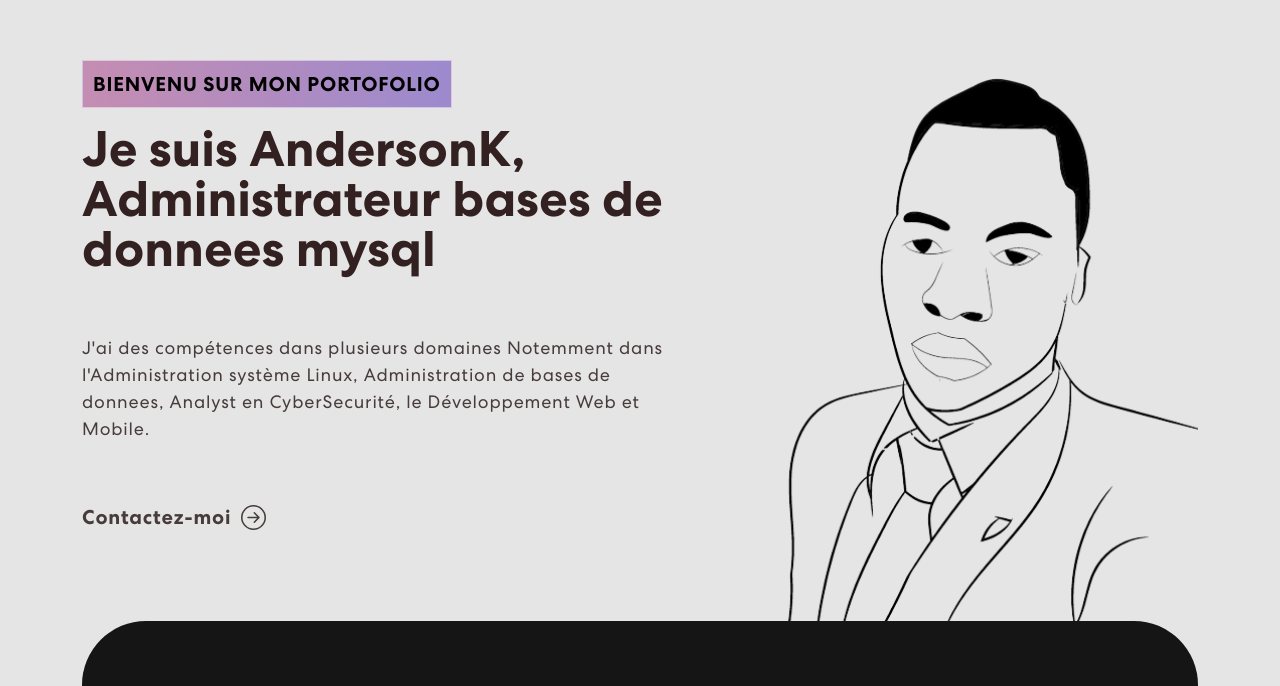
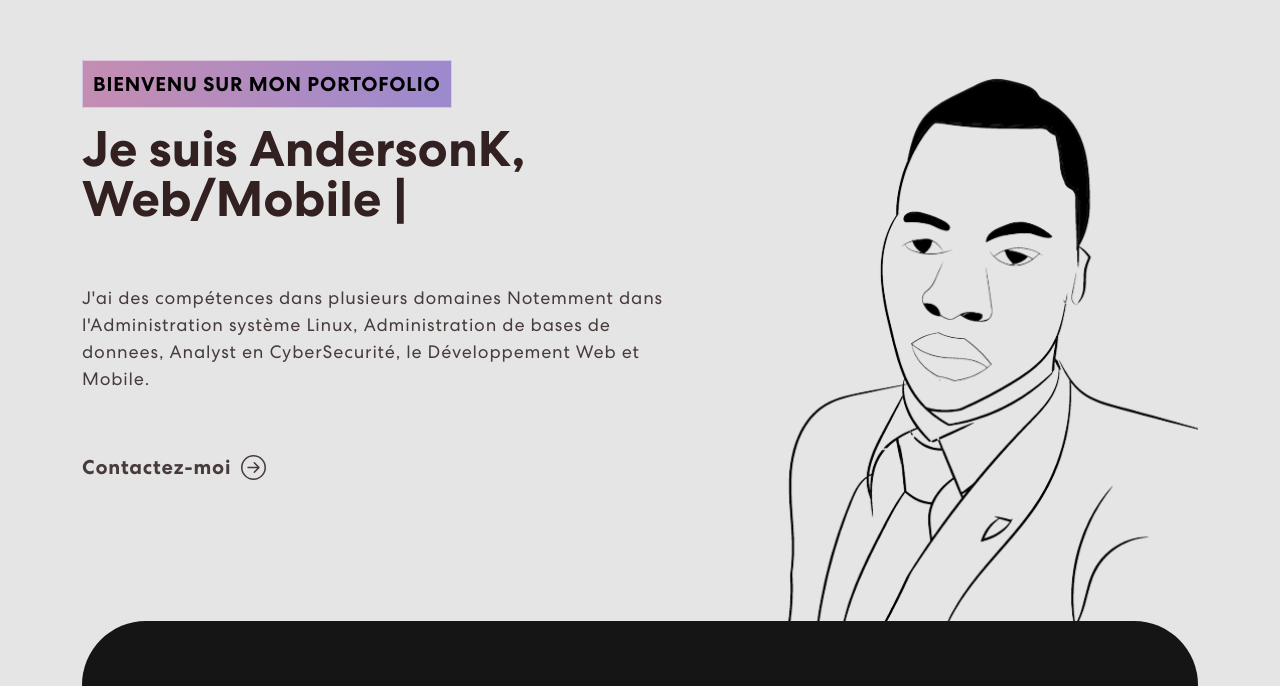
Before and after one commit to andersonkwasi/portofolioAnderson, a React (Create React App) app: page / in a window 1280 px wide. Shown: the part 130-816 px from the top of the page. Built offline with nearby package versions, Linux system fonts and the light colour scheme; no server answers.

Commit message:
add text animation

```diff
--- a/package.json
+++ b/package.json
@@ -21,7 +21,8 @@
     "react-responsive-carousel": "^3.2.23",
     "react-router-dom": "^6.3.0",
     "react-router-hash-link": "^2.4.3",
-    "react-scripts": "5.0.1",
+    "react-scripts": "^2.1.3",
+    "react-typed": "^1.2.0",
     "web-vitals": "^2.1.4"
   },
   "scripts": {
--- a/src/App.js
+++ b/src/App.js
@@ -1,3 +1,4 @@
+import React from 'react';
 import './App.css';
 import 'bootstrap/dist/css/bootstrap.min.css';
 import { NavBar } from "./components/NavBar";
--- a/src/components/Banner.js
+++ b/src/components/Banner.js
@@ -1,8 +1,9 @@
+import React from 'react';
 import { Container, Row, Col } from "react-bootstrap";
 import monImage from "../assets/img/monImage.png"
 import { ArrowRightCircle } from 'react-bootstrap-icons';
 import TrackVisibility from 'react-on-screen';
-
+import Typed from "react-typed"
 
 export const Banner = () => {
 
@@ -16,7 +17,18 @@ export const Banner = () => {
                 <div className={isVisible ? "animate__animated animate__fadeIn" : ""}>
                   <span className="tagline">Bienvenu sur mon Portofolio</span>
                   <h1>{`Je suis AndersonK, `}
-                    <span className="wrap">Administrateur bases de donnees mysql</span>
+                    <span className="wrap">
+                      <Typed
+                        strings={[
+                          "Web/Mobile Developer",
+                          "Data Base Administration",
+                          "Analyst cybersecurity",
+                        ]}
+                        typeSpeed={150}
+                        backSpeed={100}
+                        loop
+                      />
+                    </span>
 
                   </h1>
                   <p>J'ai des compétences dans plusieurs domaines
--- a/src/components/Contact.js
+++ b/src/components/Contact.js
@@ -1,3 +1,4 @@
+import React from 'react';
 import { useState } from "react";
 import { Container, Row, Col } from "react-bootstrap";
 import contactImg from "../assets/img/contact-img.svg";
@@ -22,6 +23,7 @@ export const Contact = () => {
         [category]: value
       })
   }
+
 
   const handleSubmit = async (e) => {
     e.preventDefault();
--- a/src/components/Footer.js
+++ b/src/components/Footer.js
@@ -1,3 +1,4 @@
+import React from 'react';
 import { Container, Row, Col } from "react-bootstrap";
 import { MailchimpForm } from "./MailchimpForm";
 import navIcon1 from "../assets/img/nav-icon1.svg";
--- a/src/components/MailchimpForm.js
+++ b/src/components/MailchimpForm.js
@@ -1,3 +1,4 @@
+import React from 'react';
 import MailchimpSubscribe from "react-mailchimp-subscribe";
 import { Newsletter } from "./Newsletter";
 
--- a/src/components/NavBar.js
+++ b/src/components/NavBar.js
@@ -1,3 +1,4 @@
+import React from 'react';
 import { useState, useEffect } from "react";
 import { Navbar, Nav, Container } from "react-bootstrap";
 import logoanderson from '../assets/img/logo1.png';
--- a/src/components/Newsletter.js
+++ b/src/components/Newsletter.js
@@ -1,3 +1,4 @@
+import React  from 'react';
 import { useState, useEffect } from "react";
 import { Col, Row, Alert } from "react-bootstrap";
 
--- a/src/components/ProjectCard.js
+++ b/src/components/ProjectCard.js
@@ -1,3 +1,4 @@
+import React from 'react';
 import { Col } from "react-bootstrap";
 
 export const ProjectCard = ({ title, description, imgUrl }) => {
--- a/src/components/Projects.js
+++ b/src/components/Projects.js
@@ -1,3 +1,4 @@
+import React from 'react';
 import { Container, Row, Col, Tab, Nav } from "react-bootstrap";
 import { ProjectCard } from "./ProjectCard";
 import projImg1 from "../assets/img/project-img1.png";
@@ -28,7 +29,7 @@ export const Projects = () => {
   ];
 
   return (
-    <section className="project" id="project">
+    <section className="project" id="projects">
       <Container>
         <Row>
           <Col size={12}>
--- a/src/components/Skills.js
+++ b/src/components/Skills.js
@@ -1,3 +1,4 @@
+import React from 'react';
 import meter1 from "../assets/img/meter1.svg";
 import meter2 from "../assets/img/meter2.svg";
 import meter3 from "../assets/img/meter3.svg";
```
Also changed, not shown: 1 other file (tests, documents, lock files or other folders).
